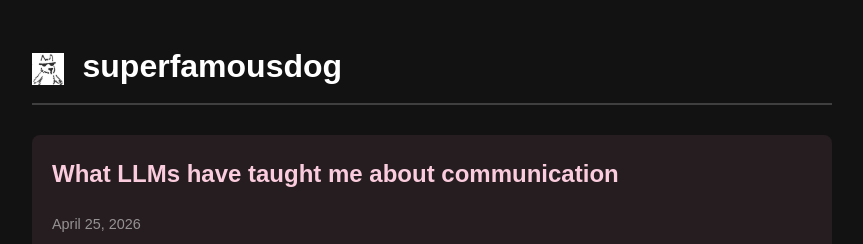
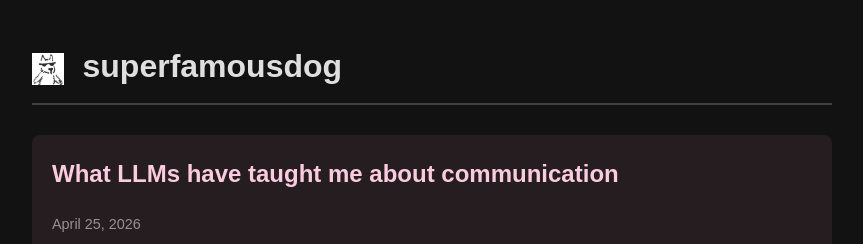
Before and after one commit to superfamousdog/superfamousdog.github.io, a Jekyll site: the page built from index.html, in a window 1280 px wide. Shown: the top 244 px of the page, without its empty margins (208-1071 px from the left). Built offline with Jekyll 4.4.1, drawn with Linux system fonts in a browser that asks for light colours.

Commit message:
colour tweaks

```diff
--- a/_layouts/default.html
+++ b/_layouts/default.html
@@ -12,7 +12,7 @@
         :root {
             /* Base colors */
             --clr-dark-a0: #000000;
-            --clr-light-a0: #ffffff;
+            --clr-light-a0: #dfdfdf;
 
             /* Theme primary colors */
             --clr-primary-a0: #ed8ab3;
--- a/index.html
+++ b/index.html
@@ -24,7 +24,7 @@
     }
 
     .blog-post-preview p {
-        color: #ddd;
+        color: #dfdfdf;
     }
 
     .read-more {
```
